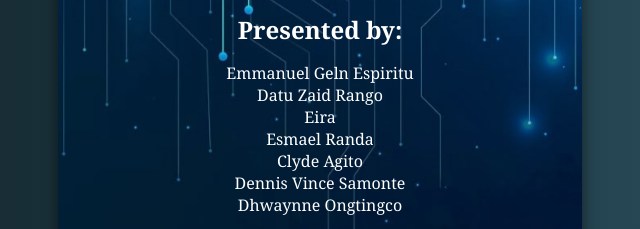
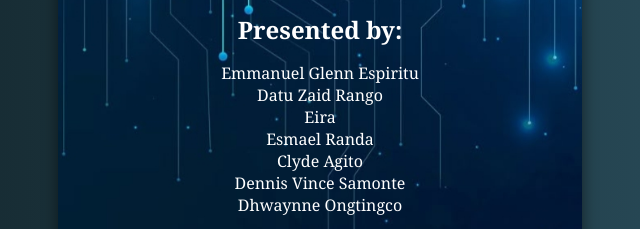
Before and after one commit to datuzaidrango-sketch/Digital-rpreservation-, a plain HTML site: page Index.html in a window 1280 px wide. Shown: the part 275-504 px from the top of the page, 320-960 px from the left. Drawn offline with Linux system fonts and the light colour scheme.

Commit message:
Update Index.html

```diff
--- a/Index.html
+++ b/Index.html
@@ -53,7 +53,7 @@
 
     <h2>Presented by:</h2>
     <p>
-        Emmanuel Geln Espiritu<br>Datu Zaid Rango<br>Eira<br>Esmael Randa<br>Clyde Agito<br>Dennis Vince Samonte<br>Dhwaynne Ongtingco
+        Emmanuel Glenn Espiritu<br>Datu Zaid Rango<br>Eira<br>Esmael Randa<br>Clyde Agito<br>Dennis Vince Samonte<br>Dhwaynne Ongtingco
     </p>
     <h2>BSIT-1.6</h2><br>
 
```
